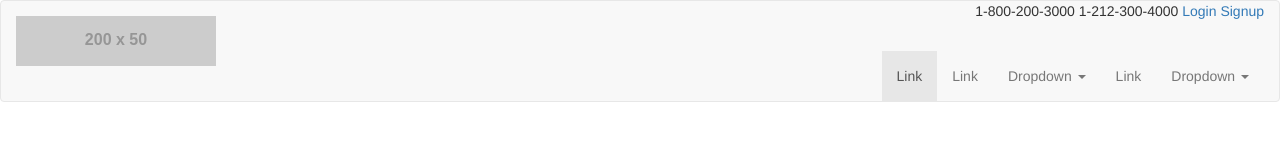
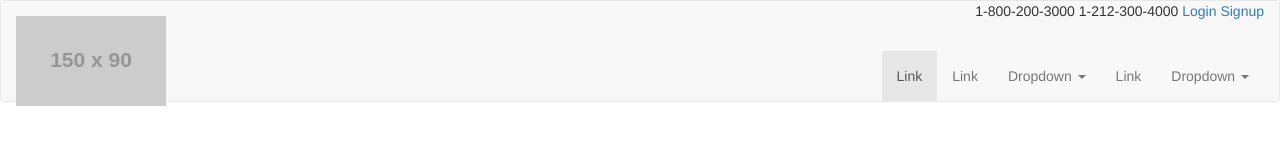
Before and after one commit to ImsirovicAjdin/bootstrapbase-complex-nav-starter, a plain HTML site: page index.html in a window 1280 px wide. Drawn offline with nearby package versions, Linux system fonts and the light colour scheme; placeholder pictures from the web are drawn by us; a web font is replaced by a local one.

Commit message:
Adjust the size of .navbar-brand img

```diff
--- a/index.html
+++ b/index.html
@@ -37,7 +37,7 @@
 	        <span class="icon-bar"></span>
 	        <span class="icon-bar"></span>
 	      </button>
-	      <a class="navbar-brand" href="#"><img src="http://placehold.it/200x50"></img></a>
+	      <a class="navbar-brand" href="#"><img src="http://placehold.it/150x90"></img></a>
 	    </div>
 <div class="nav-additional">
 	<span>1-800-200-3000</span>
```
